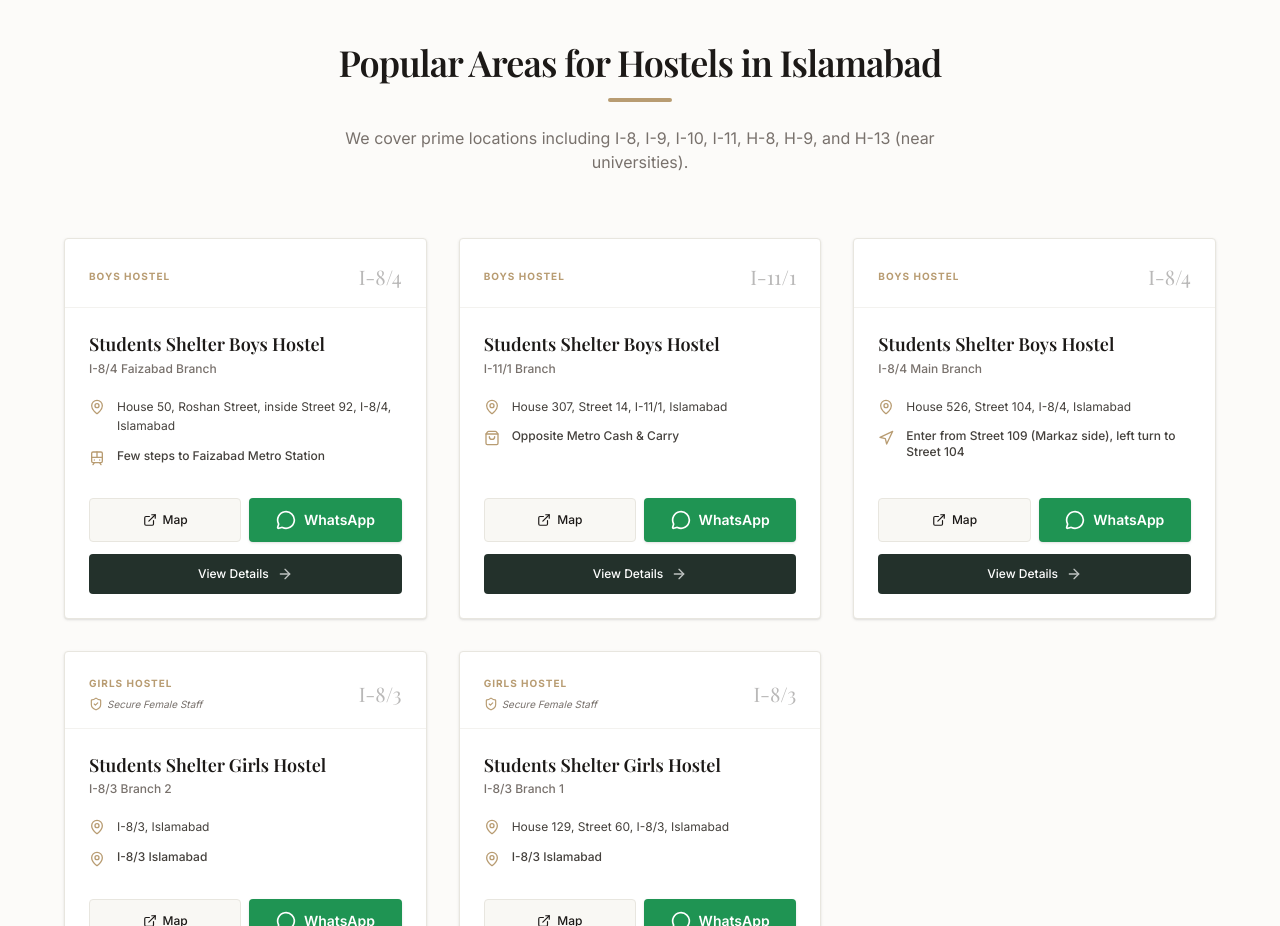
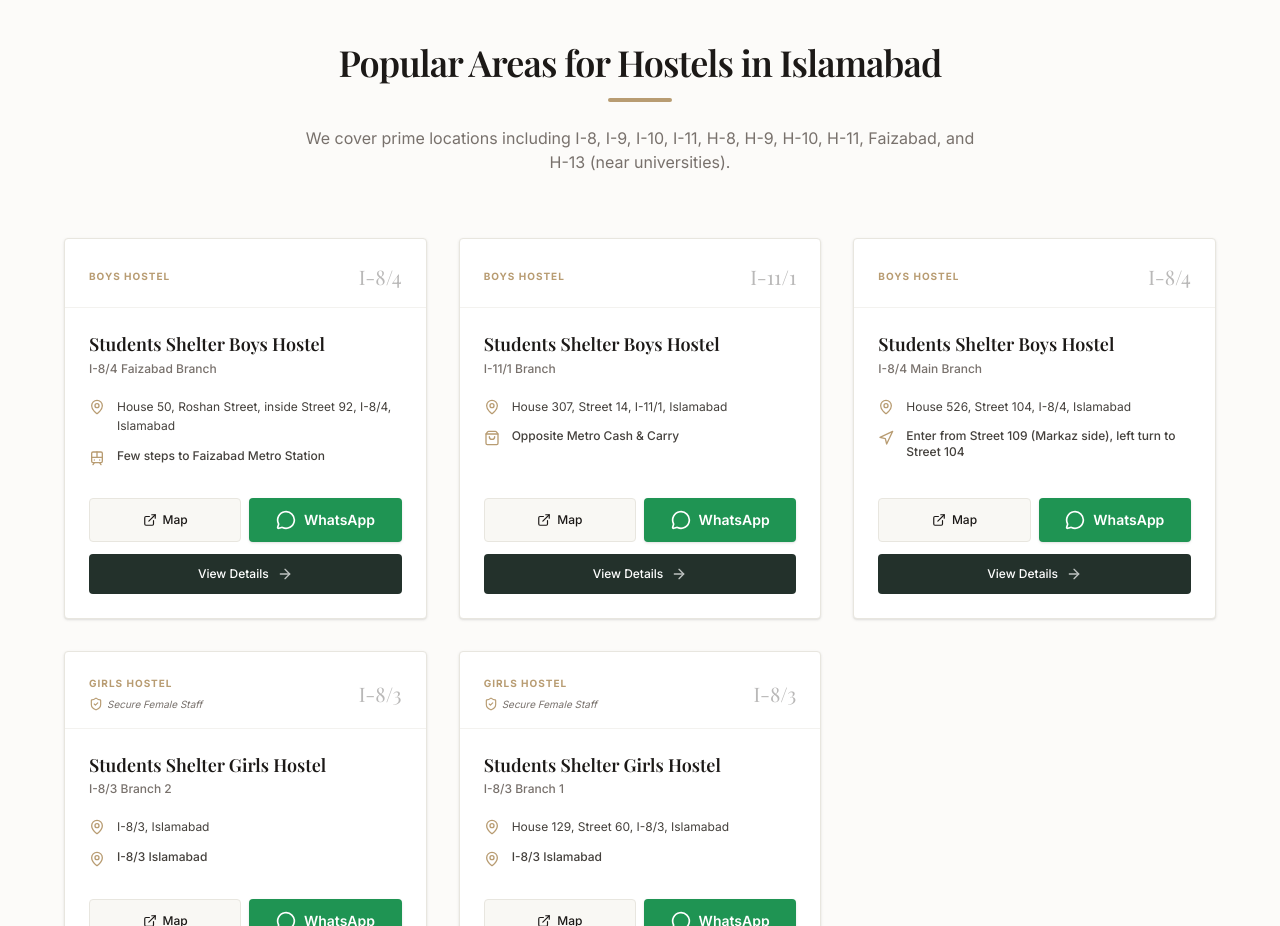
Before and after one commit to SajidKhanNiazi/StudentsShelterHostels, a Next.js app: page / in a window 1280 px wide. Shown: the part 860-1786 px from the top of the page. Built offline with nearby package versions, Linux system fonts and the light colour scheme.

Commit message:
Homepage

```diff
--- a/app/page.js
+++ b/app/page.js
@@ -70,7 +70,7 @@
             </h2>
             <div className="w-16 h-1 bg-[var(--color-accent)] mx-auto mb-6 rounded-full"></div>
             <p className="text-[var(--color-text-muted)] text-base max-w-2xl mx-auto">
-              We cover prime locations including I-8, I-9, I-10, I-11, H-8, H-9, and H-13 (near universities).
+              We cover prime locations including I-8, I-9, I-10, I-11, H-8, H-9, H-10, H-11, Faizabad, and H-13 (near universities).
             </p>
           </div>
 
```
